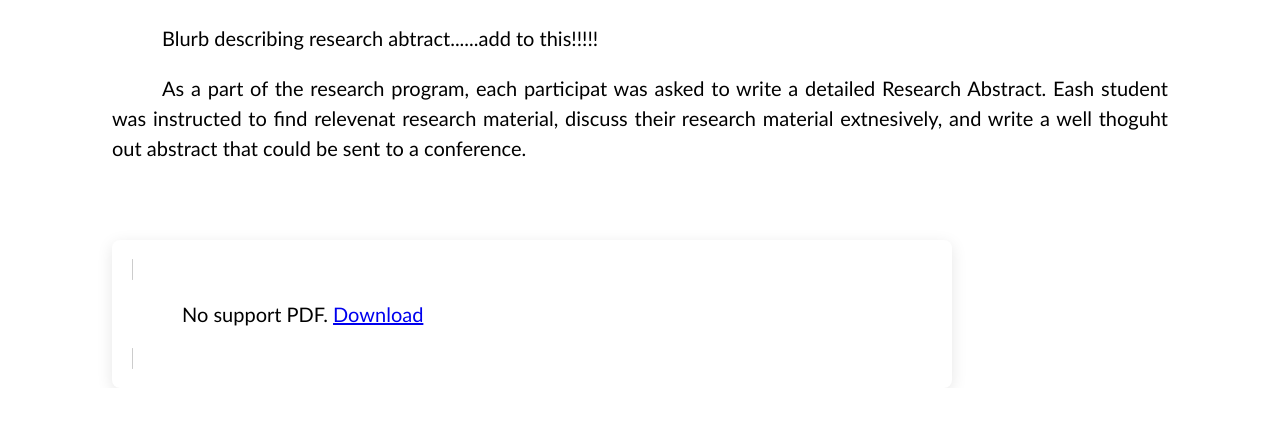
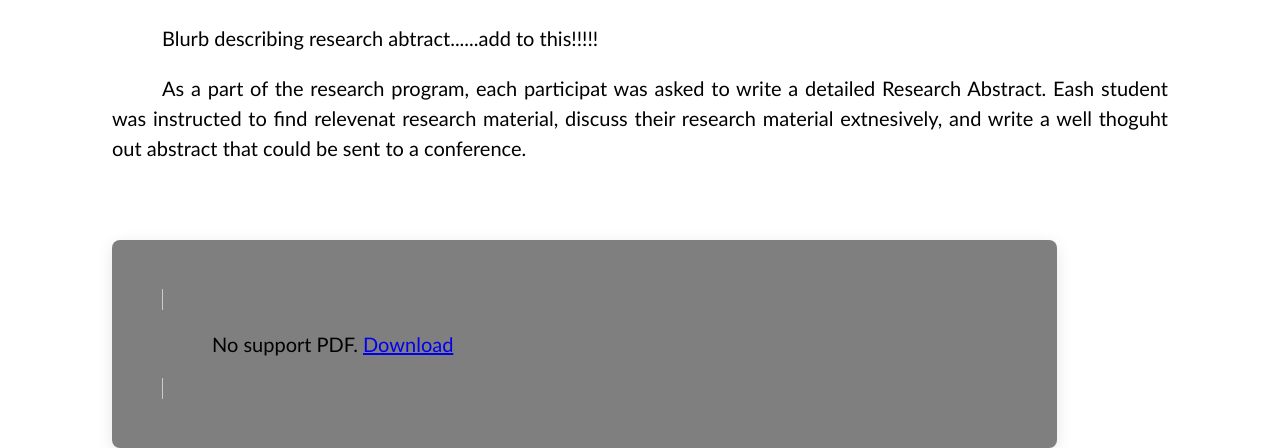
Before and after one commit to anyaga/ENGagED-REU-Project, a Django app: page /abstract/ in a window 1280 px wide. Shown: the part 416-864 px from the top of the page. Before the commit the page ends 785 px from the top, so only its background shows below. Run offline with Django 5.2, Linux system fonts and the light colour scheme.

Commit message:
update to pdf viewer css

```diff
--- a/REU_Project/REU_Project/static/main.css
+++ b/REU_Project/REU_Project/static/main.css
@@ -131,13 +131,11 @@ center {
 /**Abstract**/
 
 #full_pdf_viewer{
-  background:#fff;
-  padding:20px;
+  background:#7f7f7f;
+  padding:50px;
   border-radius: 8px;
   box-shadow: 0 4px 16px rgba(0,0,0,0.1);
   width: 80%;
-  max-width: 800px;
-  align-items: center;
 }
 
 #pdf_control{
```
